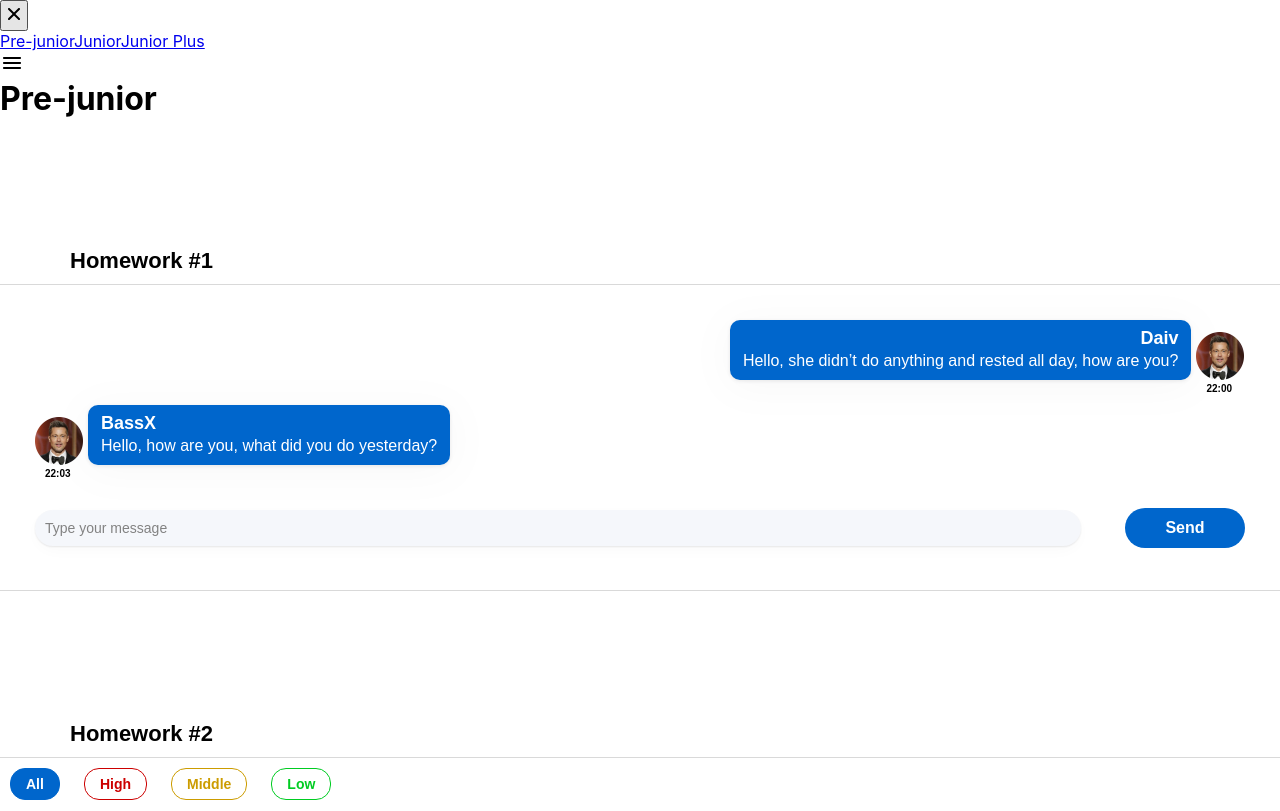
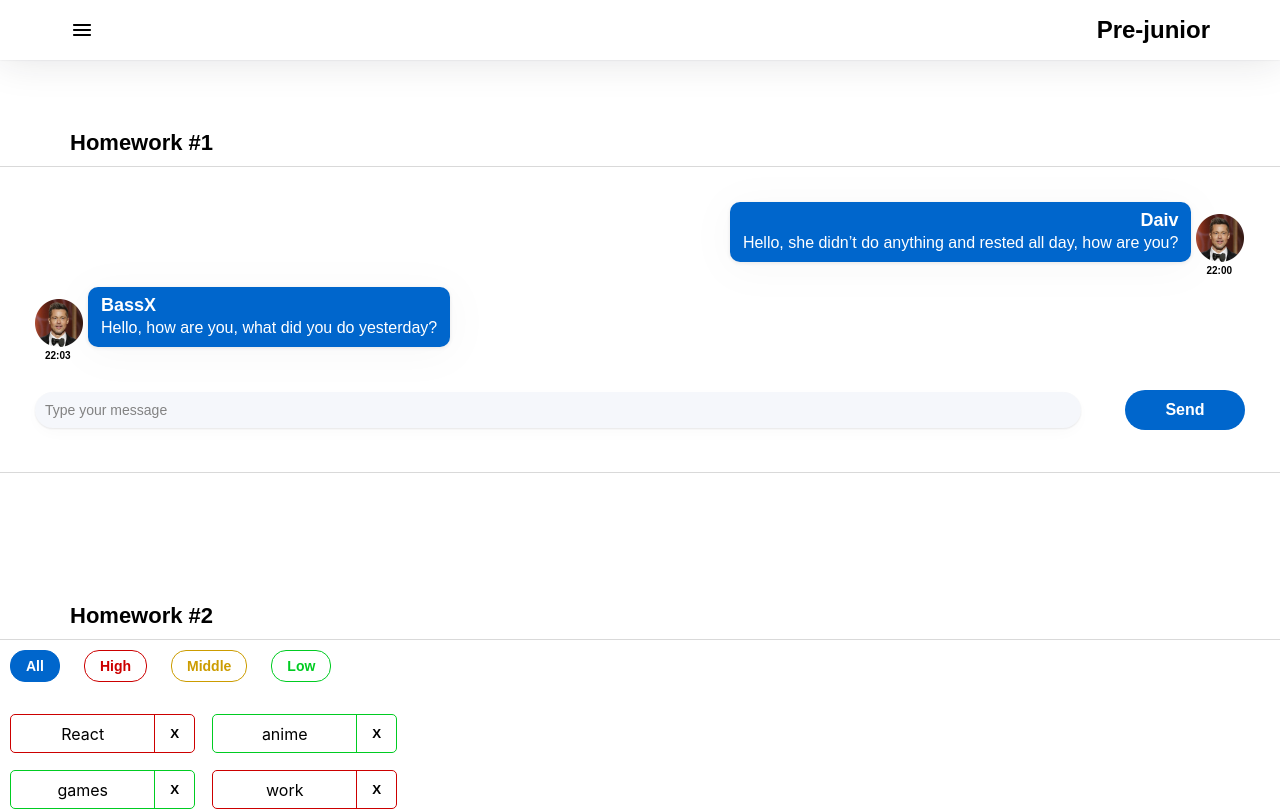
Before and after one commit to dnisaev/homework-s2, a React (Create React App) app: page /#/pre-junior in a window 1280 px wide. Shown: the top 811 px of the page. Built offline with nearby package versions, Linux system fonts and the light colour scheme.

Commit message:
add part #2 of solution HW5

```diff
--- a/src/s2-homeworks/hw05/HW5.tsx
+++ b/src/s2-homeworks/hw05/HW5.tsx
@@ -1,5 +1,5 @@
 import React from 'react'
-import { HashRouter } from 'react-router-dom'
+import {HashRouter} from 'react-router-dom'
 import { Layout } from './layout/Layout'
 import Pages from './Pages'
 
--- a/src/s2-homeworks/hw05/Pages.tsx
+++ b/src/s2-homeworks/hw05/Pages.tsx
@@ -18,12 +18,14 @@ function Pages() {
             <Routes>
                 {/*роутинг будут писать студенты*/}
                 {/*в начале мы попадаем на страницу '/' и переходим сразу на страницу /pre-junior*/}
-                <Route path={'/'} element={<PreJunior/>}/>
+                {/*<Navigate to={PATH.PRE_JUNIOR}/>*/}
+                <Route path={'/'} element={<Navigate to={PATH.PRE_JUNIOR}/>}/>
 
                 {/*роуты для /pre-junior, /junior, /junior-plus*/}
                 <Route path={PATH.PRE_JUNIOR} element={<PreJunior/>}/>
                 <Route path={PATH.JUNIOR} element={<Junior/>}/>
                 <Route path={PATH.JUNIOR_PLUS} element={<JuniorPlus/>}/>
+
 
                 {/*роут для несуществующей страницы должен отрисовать <Error404 />*/}
                 <Route path={'/*'} element={<Error404/>}/>
--- a/src/s2-homeworks/hw05/header/Header.module.css
+++ b/src/s2-homeworks/hw05/header/Header.module.css
@@ -1,8 +1,26 @@
 .burgerMenuIcon {
+    width: 24px;
+    height: 24px;
+    flex-shrink: 0;
 }
 
 .header {
+    display: flex;
+    justify-content: space-between;
+    align-items: center;
+    position: fixed;
+    padding: 0 70px;
+    top: 0;
+    width: 100%;
+    height: 60px;
+    background: #FFF;
+    box-shadow: 0 0 2px 0 rgba(29, 33, 38, 0.10), 0 0 40px 0 rgba(29, 33, 38, 0.13);
+    z-index: 9999;
 }
 
 .header h1 {
+    color: #000;
+    font-family: Montserrat, sans-serif;
+    font-size: 24px;
+    font-weight: 600;
 }
--- a/src/s2-homeworks/hw05/sidebar/Sidebar.module.css
+++ b/src/s2-homeworks/hw05/sidebar/Sidebar.module.css
@@ -1,13 +1,27 @@
 .sidebar {
-
+    display: none;
 }
 
 .sidebar.open {
-
+    padding: 70px;
+    display: inline-block;
+    position: fixed;
+    top: 0;
+    width: 317px;
+    height: 100%;
+    background-color: white;
+    box-shadow: 0 1px 2px 0 rgba(29, 33, 38, 0.10), 0 10px 40px 0 rgba(29, 33, 38, 0.13);
+    z-index: 99999;
 }
 
 .background {
-
+    position: fixed;
+    top: 0;
+    width: 100%;
+    height: 100vh;
+    opacity: 0.3;
+    background-color: black;
+    z-index: 99998;
 }
 
 .nav {
@@ -28,9 +42,14 @@
 }
 
 .close {
-
+    position: absolute;
+    top: 16px;
+    left: 270px;
+    border: none;
+    background: none;
 }
 
 .close img {
-
+    width: 24px;
+    height: 24px;
 }
```
